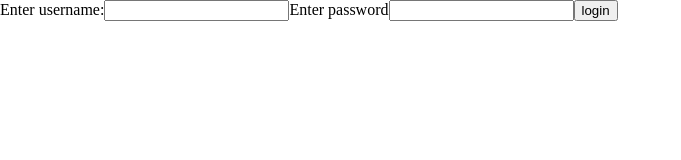
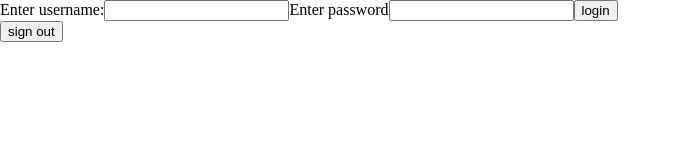
Before and after one commit to GeorgeFNYC/final-project-frontend, a React (Create React App) app: page /login in a window 1280 px wide. Shown: the top 160 px of the page, without its empty margins (0-681 px from the left). Built offline with nearby package versions, Linux system fonts and the light colour scheme; no server answers.

Commit message:
Signout removes jwt token

```diff
--- a/src/components/App.js
+++ b/src/components/App.js
@@ -1,4 +1,4 @@
-import { Routes, Route, Navigate } from 'react-router-dom'
+import { Routes, Route, useNavigate } from 'react-router-dom'
 import { useState, useEffect } from 'react'
 
 import Home from './Home'
@@ -8,9 +8,13 @@ import Profile from './Profile'
 
 function App() {
   const token = localStorage.getItem('jwt');
+  const [isSignedIn, setIsSignedIn] = useState(false)
   const [currentUser, setCurrentUser] = useState({});
 
-  useEffect(() => {
+  const navigate = useNavigate()
+
+  useEffect(() => { token !== null ?
+
     fetch('http://localhost:3000/profile', {
       headers: {
         Authorization: 'Bearer' + token,
@@ -19,20 +23,25 @@ function App() {
     .then((res) => res.json())
     .then((data) => {
       setCurrentUser(data)
+      setIsSignedIn(true)
     })
+    :
+    setIsSignedIn(false)
   }, [])
+
+  function signOut() {
+    localStorage.removeItem('jwt');
+    setCurrentUser({});
+    setIsSignedIn(false);
+    navigate('/');
+  }
 
   return (
     <>
       <Routes>
-        <Route path='/' element={ <Home /> } />
-        {token ?
-          (<Route path='/profile' component={ <Profile /> } user={currentUser} />)
-          :
-          (<Route path='/redirect' element={<Navigate to='/login' replace />} />)
-        }
-        <Route path='/login' element={ <Login /> } />
-        <Route path='/profile' element={ <Profile /> } />
+        <Route path='/' element={ <Home isSignedIn={isSignedIn}/> } />
+        <Route path='/login' element={ <Login signOut={signOut}/> } />
+        <Route path='/profile' component={ <Profile /> } />
       </Routes>
     </>
   );
--- a/src/components/HeaderNav.js
+++ b/src/components/HeaderNav.js
@@ -1,8 +1,11 @@
 import React from 'react'
+import { NavLink } from 'react-router-dom'
+
 import { BiMap } from 'react-icons/bi'
 import { CgProfile } from 'react-icons/cg'
 
-function HeaderNav() {
+function HeaderNav({ isSignedIn }) {
+    console.log(isSignedIn)
   return (
     <div className='headerNav'>
         <div id='iconLeft'>
@@ -14,9 +17,15 @@ function HeaderNav() {
             <img src='https://via.placeholder.com/280' alt='logo'/>
         </div>
         <div id='iconRight'>
-            <a href='/profile'>
+            {isSignedIn ?
+            <NavLink to='/profile'>
                 <CgProfile className='headerIcons'/>
-            </a>
+            </NavLink>
+            :
+            <NavLink to='/login'>
+                <CgProfile className='headerIcons'/>
+            </NavLink>
+            }
         </div>
     </div>
   )
--- a/src/components/Home.js
+++ b/src/components/Home.js
@@ -1,9 +1,9 @@
 import React from 'react'
 import HeaderNav from './HeaderNav'
 
-function Home() {
+function Home({ isSignedIn }) {
   return (
-    <HeaderNav />
+    <HeaderNav isSignedIn={isSignedIn} />
   )
 }
 
--- a/src/components/Login.js
+++ b/src/components/Login.js
@@ -1,7 +1,7 @@
 import React, { useState } from 'react'
 import { useNavigate } from 'react-router-dom'
 
-function Login() {
+function Login({ signOut }) {
 
     const navigate = useNavigate();
     const [username, setUsername] = useState('');
@@ -44,6 +44,7 @@ function Login() {
             </input>
             <input type='submit' value='login'></input>
         </form>
+        <input onClick={signOut} type='submit' value='sign out'></input>
     </>
   )
 }
--- a/src/components/Profile.js
+++ b/src/components/Profile.js
@@ -1,12 +1,8 @@
 import React from 'react'
-import { useNavigate } from 'react-router-dom'
 
-function Profile({ user }) {
-
-    const navigate = useNavigate();
-
+function Profile() {
   return (
-    <div>Profile</div>
+    <div>Hello</div>
   )
 }
 
```
